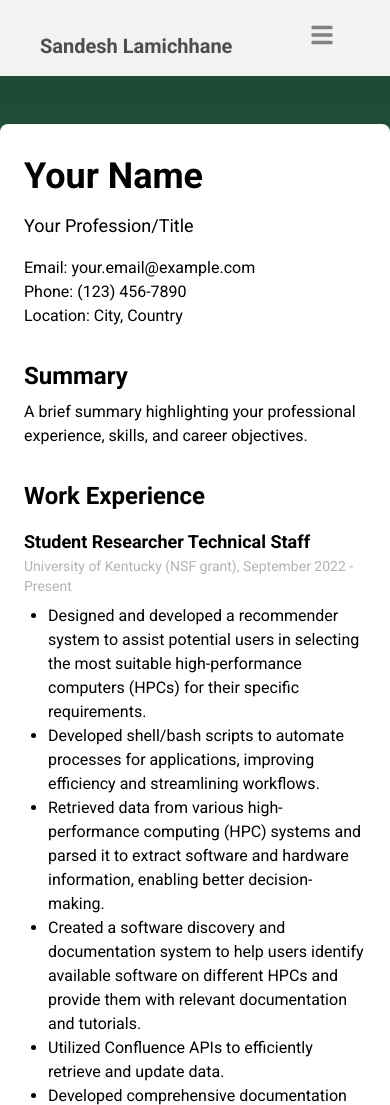
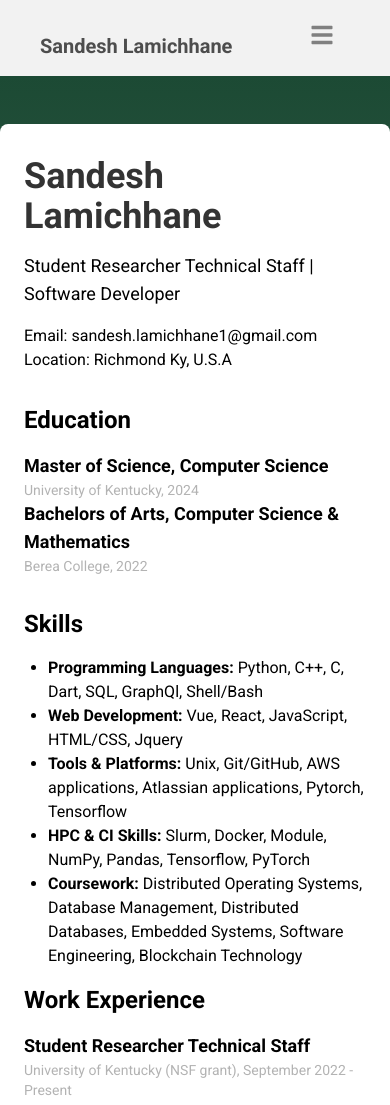
Before and after one commit to Sandesh-L/Sandesh-L.github.io, a Gatsby site: page /resume in a window 390 px wide. Shown: the top 1105 px of the page. Built offline with nearby package versions, Linux system fonts and the light colour scheme; Gatsby itself is replaced by a stand-in of ours.

Commit message:
removed phone number, updated /resume page

```diff
--- a/src/pages/Contact.js
+++ b/src/pages/Contact.js
@@ -1,5 +1,5 @@
 import React from 'react';
-import { FaEnvelope, FaPhone, FaLinkedin, FaGithub, FaGit } from 'react-icons/fa';
+import { FaEnvelope, FaLinkedin, FaGithub } from 'react-icons/fa';
 import { motion } from 'framer-motion';
 import Layout from '../components/Layout';
 
@@ -38,18 +38,11 @@ const ContactPage = () => {
               <h2 className="text-2xl font-bold mb-4 text-text-900">Get in Touch</h2>
               <p className="mb-4">
                 Have any questions or inquiries? Feel free to reach out to me. I'd love to hear from you!
-                For prompt response text me, but be sure to mention who you are and how you got my information.
               </p>
               <div className="flex items-center mb-4">
                 <FaEnvelope className="text-primary-500 mr-2" />
                 <a href="mailto:sandesh.lamichhane1@gmail.com" className="text-text-900 hover:text-secondary-600">
                 sandesh.lamichhane1@gmail.com
-                </a>
-              </div>
-              <div className="flex items-center mb-4">
-                <FaPhone className="text-primary-500 mr-2" />
-                <a href="tel:+18593537632" className="text-text-900 hover:text-secondary-600">
-                  +1 (859) 353-7632
                 </a>
               </div>
               <div className="flex items-center mb-4">
--- a/src/pages/index.js
+++ b/src/pages/index.js
@@ -123,8 +123,7 @@ return(
                 className="mb-8"
               >
                 <p>Email: sandesh.lamichhane1@gmail.com</p>
-                <p>Phone: (859) 353-7632</p>
-                <p>Location: Richmond, U.S.A</p>
+                <p>Location: Richmond Ky, U.S.A</p>
               </motion.div>
               {/* <motion.div
                 initial={{ opacity: 0, x: -50 }}
--- a/src/pages/resume.js
+++ b/src/pages/resume.js
@@ -4,41 +4,87 @@ import Layout from '../components/Layout';
 import WorkExperience from '../components/WorkExperience';
 import Education from '../components/Education';
 import Skills from '../components/Skills';
+import { motion } from 'framer-motion';
+
 
 const ResumePage = () => {
   return (
     <Layout>
-      <div className="py-12 bg-gradient-to-b from-primary-200 to-background-950">
-        <div className="max-w-4xl mx-auto bg-white text-900 shadow-lg rounded-lg overflow-hidden">
+      <section id='resume' className='bg-gradient-to-b from-primary-200 to-background-950'>
+        <div className="py-12">
+          <motion.div
+            initial={{ opacity: 0, y: 50 }}
+            animate={{ opacity: 1, y: 0 }}
+            transition={{ duration: 0.4 }}
+            className="max-w-5xl mx-auto bg-white text-900 shadow-lg rounded-lg overflow-hidden"
+          >
             <div className="px-6 py-8">
-            <h1 className="text-4xl font-bold mb-4">Your Name</h1>
-            <p className="text-lg mb-4">Your Profession/Title</p>
-            <div className="mb-8">
-              <p>Email: your.email@example.com</p>
-              <p>Phone: (123) 456-7890</p>
-              <p>Location: City, Country</p>
-            </div>
-            <div className="mb-8">
+              <motion.h1
+                initial={{ opacity: 0, x: -50 }}
+                animate={{ opacity: 1, x: 0 }}
+                transition={{ duration: 0.4, delay: 0.2 }}
+                className="text-4xl font-bold mb-4 text-background-200"
+              >
+                Sandesh Lamichhane
+              </motion.h1>
+              <motion.p
+                initial={{ opacity: 0, x: -50 }}
+                animate={{ opacity: 1, x: 0 }}
+                transition={{ duration: 0.4, delay: 0.4 }}
+                className="text-lg mb-4"
+              >
+                Student Researcher Technical Staff | Software Developer
+              </motion.p>
+              <motion.div
+                initial={{ opacity: 0, x: -50 }}
+                animate={{ opacity: 1, x: 0 }}
+                transition={{ duration: 0.4, delay: 0.6 }}
+                className="mb-8"
+              >
+                <p>Email: sandesh.lamichhane1@gmail.com</p>
+                <p>Location: Richmond Ky, U.S.A</p>
+              </motion.div>
+              {/* <motion.div
+                initial={{ opacity: 0, x: -50 }}
+                animate={{ opacity: 1, x: 0 }}
+                transition={{ duration: 0.4, delay: 0.4 }}
+                className="mb-8"
+              >
                 <h2 className="text-2xl font-bold mb-2">Summary</h2>
                 <p>
-                A brief summary highlighting your professional experience, skills, and career objectives.
+                  A brief summary highlighting My professional experience, skills, and career objectives.
                 </p>
-            </div>
-            <div className="mb-8">
+              </motion.div> */}
+              <motion.div
+                initial={{ opacity: 0, x: -50 }}
+                animate={{ opacity: 1, x: 0 }}
+                transition={{ duration: 0.4, delay: 0.7 }}
+                className="mb-8"
+              >
+                <h2 className="text-2xl font-bold mb-4">Education</h2>
+                <Education />
+              </motion.div>
+              <motion.div
+                initial={{ opacity: 0, x: -50 }}
+                animate={{ opacity: 1, x: 0 }}
+                transition={{ duration: 0.4, delay: 1 }}
+              >
+                <h2 className="text-2xl font-bold mb-4">Skills</h2>
+                <Skills />
+              </motion.div>
+              <motion.div
+                initial={{ opacity: 0, x: -50 }}
+                animate={{ opacity: 1, x: 0 }}
+                transition={{ duration: 0.4, delay: 1.3 }}
+                className="mb-8"
+              >
                 <h2 className="text-2xl font-bold mb-4">Work Experience</h2>
                 <WorkExperience />
+              </motion.div>
             </div>
-            <div className="mb-8">
-              <h2 className="text-2xl font-bold mb-4">Education</h2>
-              <Education />
+          </motion.div>
         </div>
-            <div>
-              <h2 className="text-2xl font-bold mb-4">Skills</h2>
-              <Skills />
-            </div>
-          </div>
-        </div>
-      </div>
+      </section>
     </Layout>
   );
 };
```
Lines whose indentation alone changed are shown as unchanged.
